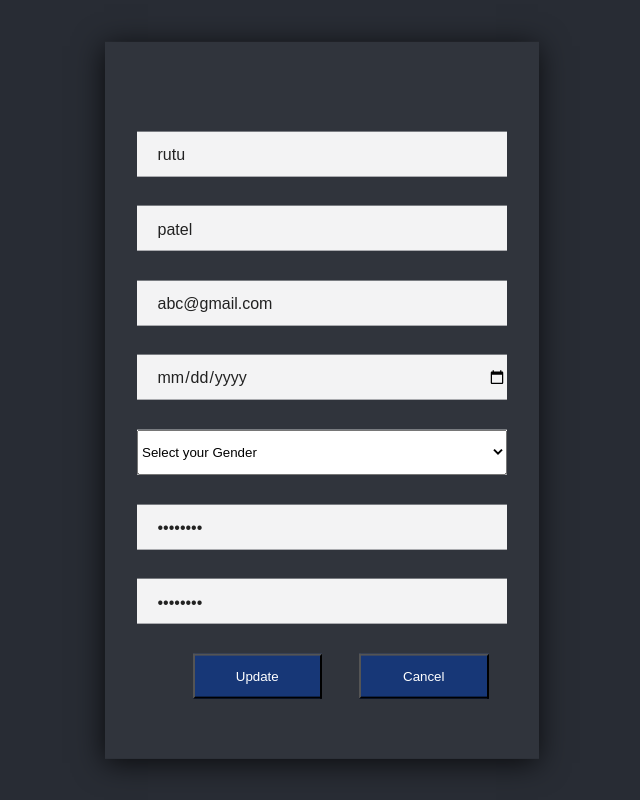
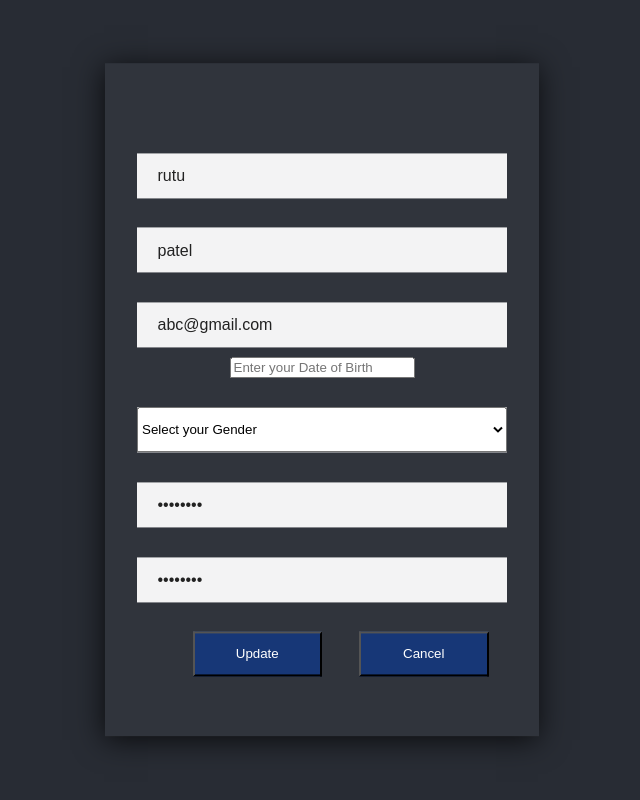
Before and after one commit to ruturabadiya/Formik, a React (Create React App) app: page /addedit/1 in a window 1280 px wide. Shown: the whole page, without its empty margins (318-958 px from the left). Built offline with nearby package versions, Linux system fonts and the light colour scheme.

Commit message:
changeDate

```diff
--- a/src/App.tsx
+++ b/src/App.tsx
@@ -1,7 +1,9 @@
 import React from 'react';
 import './App.css';
-import List from './component/CRUD/UserData';
-import AddEditUser from './component/CRUD/AddEditUser';
+// import List from './component/CRUD/UserData';
+// import AddEditUser from './component/CRUD/AddEditUser';
+import Table from './component/CRUD/Table';
+import AddEditUser from './component/CRUD/AddUser';
 import { BrowserRouter as Router, Routes, Route } from 'react-router-dom';
 import { ToastContainer } from 'react-toastify';
 
@@ -11,9 +13,12 @@ function App() {
       <header className="App-header">
         <Router>
           <Routes>
-            <Route path="/" element={<List />} />
-            <Route path="/addedit" element={<AddEditUser />} />
-            <Route path="/addedit/:id" element={<AddEditUser />} />
+            {/* <Route path="/" element={<List />} />
+            <Route path="/addedit"  element={<AddEditUser />} />
+            <Route path="/addedit/:id"  element={<AddEditUser />} /> */}
+            <Route path="/" element={<Table />} />
+            <Route path="/addedit"  element={<AddEditUser />} />
+            <Route path="/addedit/:id"  element={<AddEditUser />} />
           </Routes>
         </Router>
       </header>
--- a/src/InterFace/commonInterface.ts
+++ b/src/InterFace/commonInterface.ts
@@ -3,9 +3,8 @@ export interface IData{
     firstName: string;
     lastName: string;
     emailAddress: string;
-    dOB: string;
+    dOB: Date;
     gender:string;
     password: string;
     cPassword: string;
-    // [key: string]: any;
 }
--- a/src/component/CRUD/AddEditUser.tsx
+++ b/src/component/CRUD/AddEditUser.tsx
@@ -13,7 +13,7 @@ const AddEditUser = () => {
     firstName: "",
     lastName: "",
     emailAddress: "",
-    dOB: "",
+    dOB: new Date(),
     gender: "",
     password: "",
     cPassword: ""
--- a/src/component/CRUD/AddUser.tsx
+++ b/src/component/CRUD/AddUser.tsx
@@ -1,49 +1,67 @@
-import React from "react";
+import React, { useState, useEffect } from "react";
+import { useParams, useNavigate } from "react-router-dom";
 import { Formik } from "formik";
 import { IData } from "../../InterFace/commonInterface";
 import { dataValidation } from "../../validate/validation";
-import { TextFieldController, DropdownFieldController ,CommonDatePicker} from "../common/TextFieldControl/TextFieldControl";
+import { TextFieldController, DropdownFieldController } from "../common/TextFieldControl/TextFieldControl";
 import { USERS } from "../user";
-import { useNavigate } from "react-router-dom";
 import { showToastError, showToastSuccess } from "../../Toast/toastUtils";
-import DatePicker from "react-datepicker";
-import "react-datepicker/dist/react-datepicker.css";
+import { DatePickerController } from "../common/TextFieldControl/DatePickerControl";
 
-const Add = () => {
-  const navigate = useNavigate();
-
-  const initialValue: IData = {
+const AddEditUser = () => {
+  const initialValues: IData = {
     id: 0,
     firstName: "",
     lastName: "",
     emailAddress: "",
-    dOB: "",
+    dOB: new Date(),
     gender: "",
     password: "",
     cPassword: ""
   };
 
-  const onSubmit = (values: IData, { resetForm }: { resetForm: () => void }) => {
+  const { id } = useParams<{ id: string | undefined }>();
+  const navigate = useNavigate();
+  const [userData, setUserData] = useState<any>(initialValues);
+  const isEditing = !!id;
+
+  useEffect(() => {
+    if (isEditing) {
+      const userId = parseInt(id ?? "");
+      const foundUser = USERS.find((user) => user.id === userId);
+      setUserData(foundUser);
+    }
+  });
+  console.log(userData)
+  const onSubmit = (values: IData) => {
     const emailExists = USERS.some((user) => user.emailAddress === values.emailAddress);
+    if (emailExists && (!isEditing || (isEditing && values.emailAddress !== userData!.emailAddress))) {
+      showToastError("This Email Address already exists.");
+      return;
+    }
 
-    if (emailExists) {
-      showToastError("This Email Address already exists.");
-      resetForm();
+    if (isEditing && userData) {
+      const updatedUser = { ...values, id: userData.id };
+
+      const index = USERS.findIndex((user) => user.id === userData.id);
+      USERS[index] = updatedUser;
+
+      showToastSuccess("User updated successfully");
     } else {
       const nextId = USERS.length > 0 ? USERS[USERS.length - 1].id + 1 : 1;
 
       const newUser: IData = {
         ...values,
-        id: nextId
+        id: nextId,
       };
 
       USERS.push(newUser);
       showToastSuccess("User added successfully");
-      resetForm();
+    }
+
     setTimeout(() => {
       navigate("/");
     }, 2000);
-    }
   };
 
   const handleCancel = () => {
@@ -51,14 +69,14 @@ const Add = () => {
   };
 
   return (
-    <>
     <div className="content">
       <Formik
-          initialValues={initialValue}
+        initialValues={userData}
         validationSchema={dataValidation}
+        enableReinitialize={true}
         onSubmit={onSubmit}
       >
-          {({ values, handleChange, handleSubmit }) => (
+        {({ handleChange, handleSubmit }) => (
           <form className="row" autoComplete="off" onSubmit={handleSubmit}>
             <TextFieldController
               name="firstName"
@@ -75,16 +93,19 @@ const Add = () => {
               onChange={handleChange}
               placeholder="Enter your Email Address"
             />
-             {/* <CommonDatePicker
+            <DatePickerController
               name="dOB"
+              onChange={handleChange}
+              // value={userData.dOB}
               placeholder="Enter your Date of Birth"
-  onChange={handleChange}
-/> */}
+            />
+
             <DropdownFieldController
               name="gender"
               onChange={handleChange}
               as="select"
               placeholder="Select your Gender"
+              defaultValue={userData.gender}
             />
             <TextFieldController
               name="password"
@@ -100,7 +121,7 @@ const Add = () => {
             />
             <div className="AddEditButton">
               <button className="button" type="submit">
-                  Add
+                {isEditing ? "Update" : "Add"}
               </button>
               <button className="button" type="button" onClick={handleCancel}>
                 Cancel
@@ -110,8 +131,7 @@ const Add = () => {
         )}
       </Formik>
     </div>
-    </>
   );
 };
 
-export default Add;
+export default AddEditUser;
--- a/src/component/CRUD/Table.tsx
+++ b/src/component/CRUD/Table.tsx
@@ -17,11 +17,11 @@ const List = () => {
   const [sortOrder, setSortOrder] = useState("");
 
   const handleAddClick = () => {
-    navigate("/add");
+    navigate("/addedit");
   };
 
   const handleEditClick = (id: number) => {
-    navigate(`/update/${id}`);
+    navigate(`/addedit/${id}`);
   };
 
   const handleDeleteClick = (user: IData) => {
@@ -131,7 +131,7 @@ const List = () => {
                       <TableCell align="left">{data.id}</TableCell>
                       <TableCell align="left">{data.firstName} {data.lastName}</TableCell>
                       <TableCell align="left">{data.emailAddress}</TableCell>
-                      <TableCell align="left">{data.dOB}</TableCell>
+                      <TableCell align="left">{data.dOB.toString()}</TableCell>
                       <TableCell align="left">{data.gender}</TableCell>
                       <TableCell align="left">{data.password}</TableCell>
                       <TableCell align="left">
--- a/src/component/CRUD/UserData.tsx
+++ b/src/component/CRUD/UserData.tsx
@@ -128,7 +128,7 @@ const List = () => {
                       <TableCell align="left">{data.id}</TableCell>
                       <TableCell align="left">{data.firstName} {data.lastName}</TableCell>
                       <TableCell align="left">{data.emailAddress}</TableCell>
-                      <TableCell align="left">{data.dOB}</TableCell>
+                      <TableCell align="left">{data.dOB.toString()}</TableCell>
                       <TableCell align="left">{data.gender}</TableCell>
                       <TableCell align="left">{data.password}</TableCell>
                       <TableCell align="left">
--- /dev/null
+++ b/src/component/common/TextFieldControl/DatePickerControl.tsx
@@ -0,0 +1,32 @@
+import React from 'react';
+import DatePicker from "react-datepicker";
+
+interface DatePickerControllerProps {
+    name: string;
+    placeholder: string;
+    onChange: (date: Date | [Date, Date] | null) => void;
+    value: Date;
+  }
+
+
+  export const DatePickerController: React.FC<any> = ({
+    name,
+    placeholder = `enter your ${name}`,
+    onChange,
+    value,
+  }) => {
+    const selectedDate = value ? new Date(value) : null;
+  console.log(selectedDate)
+    return (
+      <div className="form-group">
+        <DatePicker
+          name={name}
+          placeholderText={placeholder}
+          selected={selectedDate}
+          onChange={onChange}
+          dateFormat="dd-MM-yyyy"
+          className="form-control"
+        />
+      </div>
+    );
+  };
--- a/src/component/common/TextFieldControl/TextFieldControl.tsx
+++ b/src/component/common/TextFieldControl/TextFieldControl.tsx
@@ -1,8 +1,8 @@
-import React, { ChangeEvent, SelectHTMLAttributes ,useRef, useImperativeHandle, forwardRef } from 'react';
+import React, { ChangeEvent, SelectHTMLAttributes} from 'react';
 import { Field, ErrorMessage } from 'formik';
 import { TableCell, IconButton } from '@mui/material';
 import { ArrowUpward, ArrowDownward } from "@mui/icons-material";
-import DatePicker from "react-datepicker";
+
 
 interface LocalControllerProps {
   name: string;
@@ -98,50 +98,3 @@ export const DropdownFieldController: React.FC<SelectControllerProps> = ({
     </>
   );
 };
-
-
-interface DateControllerProps {
-  name: string;
-  placeholder: string;
-  values: string;
-  onChange: (e: React.ChangeEvent<HTMLInputElement>) => void;
-}
-
-export const CommonDatePicker: React.ForwardRefRenderFunction<any, DateControllerProps> = (
-  { name, placeholder = `Enter your ${name}`, values: IData, onChange },
-  ref
-) => {
-  const inputRef = useRef<HTMLInputElement>(null);
-
-  const handleDateChange = (date: Date) => {
-    const syntheticEvent = {
-      target: {
-        name: "dOB",
-        value: date.toISOString(),
-      },
-    } as React.ChangeEvent<HTMLInputElement>;
-
-    if (inputRef.current) {
-      inputRef.current.value = syntheticEvent.target.value;
-    }
-
-    onChange(syntheticEvent);
-  };
-
-  useImperativeHandle(ref, () => inputRef.current, [inputRef]);
-
-  return (
-    <div className="form-group">
-      <DatePicker
-        name={name}
-        placeholderText={placeholder}
-        onChange={handleDateChange}
-        selected={IData ? new Date(IData) : null}
-        dateFormat="dd-MM-yyyy"
-        className="form-control"
-      />
-    </div>
-  );
-};
-
-export default forwardRef(CommonDatePicker);
--- a/src/component/user.ts
+++ b/src/component/user.ts
@@ -4,7 +4,7 @@ export const USERS =[
         firstName:"rutu",
         lastName:"patel",
         emailAddress:"abc@gmail.com",
-        dOB: "05-07-2023",
+        dOB: new Date("2023-05-07"),
         gender: "Female",
         password: "Rutu1234",
         cPassword: "Rutu1234",
@@ -14,7 +14,7 @@ export const USERS =[
         firstName:"test",
         lastName:"test",
         emailAddress:"rutu@gmail.com",
-        dOB: "01-12-2001",
+        dOB: new Date("01-12-2001"),
         gender: "Male",
         password: "Test1234",
         cPassword: "Test1234",
@@ -24,7 +24,7 @@ export const USERS =[
         firstName:"abc",
         lastName:"def",
         emailAddress:"test@gmail.com",
-        dOB: "03-08-2020",
+        dOB: new Date("03-08-2020"),
         gender: "Female",
         password: "Abc12345",
         cPassword: "Abc12345",
@@ -34,7 +34,7 @@ export const USERS =[
         firstName:"john",
         lastName:"def",
         emailAddress:"xyzw@gmail.com",
-        dOB: "04-02-2018",
+        dOB: new Date("04-02-2018"),
         gender: "Male",
         password: "John1712",
         cPassword: "John1712",
@@ -44,7 +44,7 @@ export const USERS =[
         firstName:"mary",
         lastName:"jons",
         emailAddress:"jons@gmail.com",
-        dOB: "12-04-2002",
+        dOB: new Date("12-04-2002"),
         gender: "Female",
         password: "14Jons12",
         cPassword: "14Jons12",
@@ -54,7 +54,7 @@ export const USERS =[
         firstName:"xyz",
         lastName:"efg",
         emailAddress:"hjk@yahoo.com",
-        dOB: "04-07-2019",
+        dOB: new Date("04-07-2019"),
         gender: "Male",
         password: "1xyzW123",
         cPassword: "1xyzW123",
```
Also changed, not shown: src/component/CRUD/EditUser.tsx (+28 -28 lines). Lines whose indentation alone changed are shown as unchanged.
